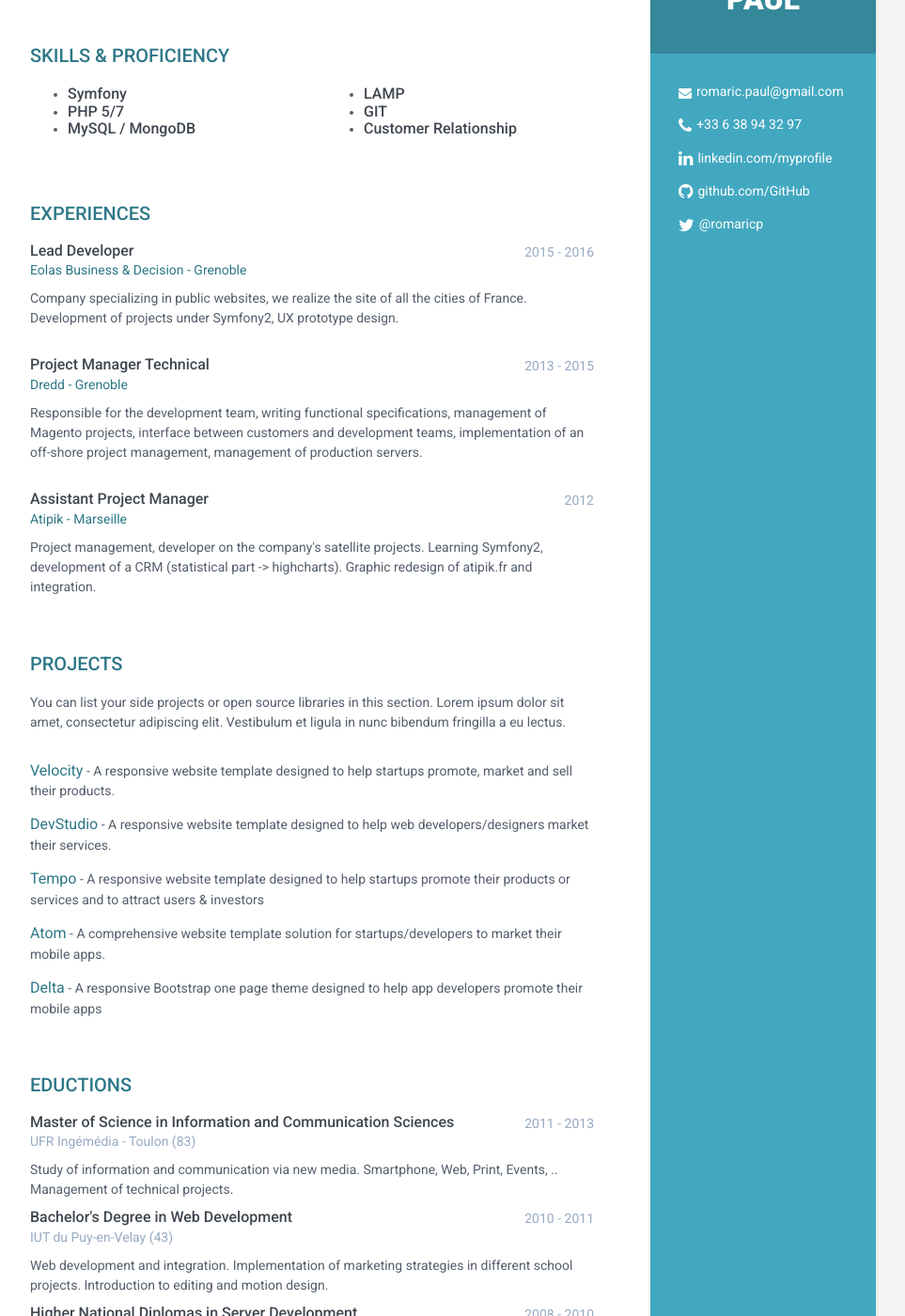
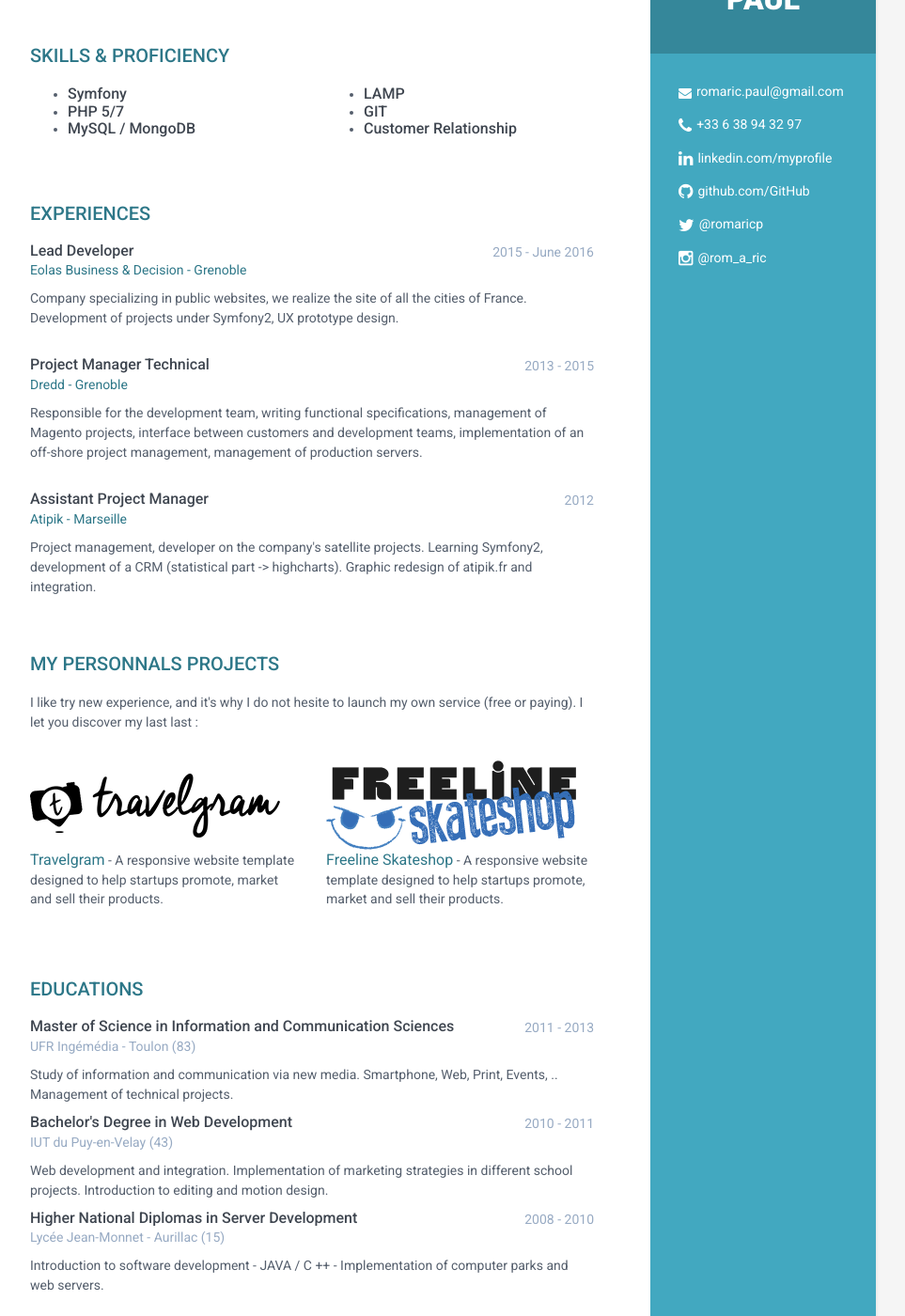
Before and after one commit to romaricp/romaricp.github.io, a Jekyll site: the page built from index.html, in a window 1280 px wide and 1400 px high, scrolled down 228 px. Shown: the whole window at 94% size, without its empty margins (188-1151 px from the left). Built offline with Jekyll 4.4.1, drawn with Linux system fonts in a browser that asks for light colours.

Commit message:
projects

```diff
--- a/_config.yml
+++ b/_config.yml
@@ -21,3 +21,13 @@ phone: +33 6 38 94 32 97
 linkedin: romaric-paul
 github: romaricp
 twitter: '@romaricp'
+instagram: 'rom_a_ric'
+
+# add this plugin to gems
+#gems: ['jekyll-multiple-languages']
+
+# The all languages used
+#languages: ['en', 'fr']
+
+# If not config, the first item of languages will be used as the default.
+#language_default: 'en'
--- a/_includes/education.html
+++ b/_includes/education.html
@@ -1,5 +1,5 @@
 <section class="section educations-section">
-                <h2 class="section-title">Eductions</h2>
+    <h2 class="section-title">Educations</h2>
 
     <div class="item">
         <div class="meta">
--- a/_includes/experience.html
+++ b/_includes/experience.html
@@ -5,7 +5,7 @@
         <div class="meta">
             <div class="upper-row">
                 <h3 class="job-title">Lead Developer</h3>
-                            <div class="time">2015 - 2016</div>
+                <div class="time">2015 - June 2016</div>
             </div><!--//upper-row-->
             <div class="company"><a href="http://www.eolas.fr/">Eolas Business & Decision - Grenoble</a></div>
         </div><!--//meta-->
--- a/_includes/projects.html
+++ b/_includes/projects.html
@@ -1,23 +1,34 @@
 <section class="section projects-section">
-                <h2 class="section-title">Projects</h2>
+    <h2 class="section-title">My Personnals Projects</h2>
     <div class="intro">
-                    <p>You can list your side projects or open source libraries in this section. Lorem ipsum dolor sit amet, consectetur adipiscing elit. Vestibulum et ligula in nunc bibendum fringilla a eu lectus.</p>
+        <p>
+            I like try new experience, and it's why I do not hesite to launch my own service (free or paying). I let you discover my last last :
+        </p>
     </div><!--//intro-->
+
+<!--
     <div class="item">
-                    <span class="project-title"><a href="#hook">Velocity</a></span> - <span class="project-tagline">A responsive website template designed to help startups promote, market and sell their products.</span>
+        <span class="project-title"><a href="http://wwww.freelineskateshop.fr" target="_blank">Freeline Skateshop</a></span> -
+        <span class="project-tagline">A responsive website template designed to help web developers/designers market their services. </span>
+    </div><!--//item
+-->
 
+    <div class="row">
+        <div class="col-sm-6">
+            <div class="item">
+                <a href="http://travelgram.co">
+                    <img src="{{site.baseurl}}/assets/images/tg.png" alt="" class="project-img img-responsive">
+                </a>
+                <span class="project-title"><a href="http://travelgram.co" target="_blank">Travelgram</a></span> - <span class="project-tagline">A responsive website template designed to help startups promote, market and sell their products.</span>
             </div><!--//item-->
+        </div>
+        <div class="col-sm-6">
             <div class="item">
-                    <span class="project-title"><a href="#" target="_blank">DevStudio</a></span> -
-                    <span class="project-tagline">A responsive website template designed to help web developers/designers market their services. </span>
+                <a href="http://www.freelineskateshop.fr">
+                    <img src="{{site.baseurl}}/assets/images/fsk.png" alt="" class="project-img img-responsive">
+                </a>
+                <span class="project-title"><a href="http://travelgram.co" target="_blank">Freeline Skateshop</a></span> - <span class="project-tagline">A responsive website template designed to help startups promote, market and sell their products.</span>
             </div><!--//item-->
-                <div class="item">
-                    <span class="project-title"><a href="#" target="_blank">Tempo</a></span> - <span class="project-tagline">A responsive website template designed to help startups promote their products or services and to attract users &amp; investors</span>
         </div><!--//item-->
-                <div class="item">
-                    <span class="project-title"><a href="#" target="_blank">Atom</a></span> - <span class="project-tagline">A comprehensive website template solution for startups/developers to market their mobile apps. </span>
-                </div><!--//item-->
-                <div class="item">
-                    <span class="project-title"><a href="#" target="_blank">Delta</a></span> - <span class="project-tagline">A responsive Bootstrap one page theme designed to help app developers promote their mobile apps</span>
-                </div><!--//item-->
+    </div>
 </section><!--//section-->
--- a/_includes/sidebar.html
+++ b/_includes/sidebar.html
@@ -35,6 +35,10 @@
                     <li class="twitter"><i class="fa fa-twitter"></i><a href="https://twitter.com/{{site.twitter}}" target="_blank">{{site.twitter}}</a></li>
                     {% endif %}
 
+                    {% if site.instagram %}
+                    <li class="twitter"><i class="fa fa-instagram"></i><a href="https://instagram.com/{{site.instagram}}" target="_blank">@{{site.instagram}}</a></li>
+                    {% endif %}
+
                 </ul>
             </div><!--//contact-container-->
 
```
Also changed, not shown: assets/images/fsk.png (added), assets/images/tg.png (added). Lines whose indentation alone changed are shown as unchanged.
